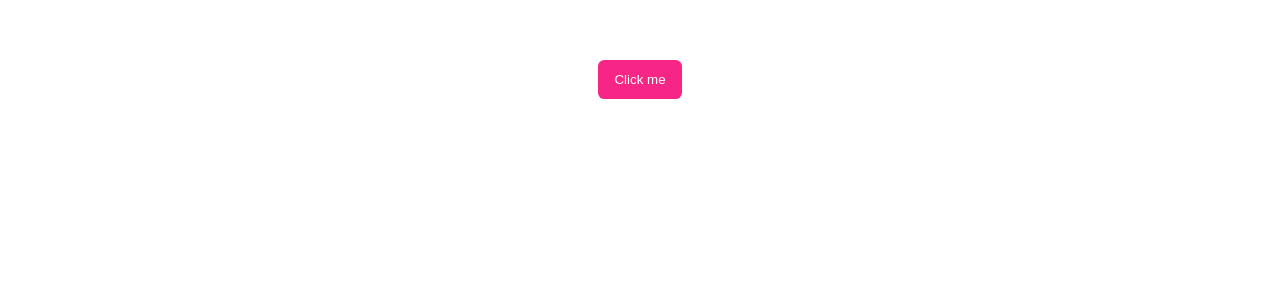
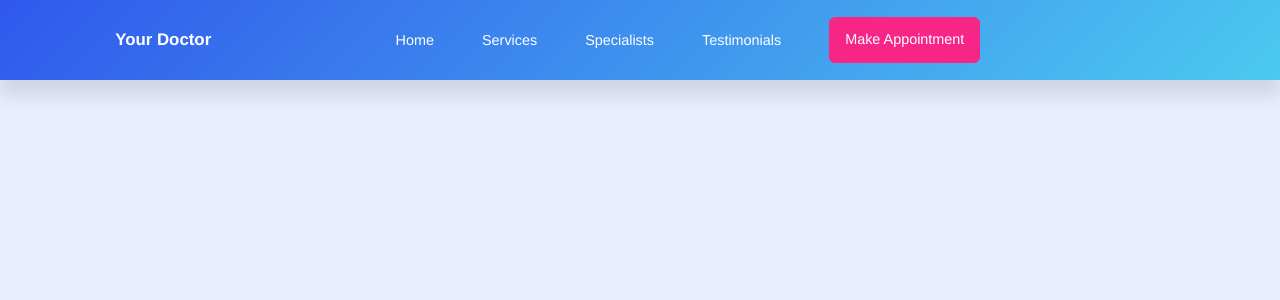
Before and after one commit to Hanna2m/clinic-website, a Vue app: page / in a window 1280 px wide. Shown: the top 300 px of the page. Built offline with nearby package versions, Linux system fonts and the light colour scheme.

Commit message:
add responsive navbar

```diff
--- a/package.json
+++ b/package.json
@@ -7,6 +7,7 @@
     "build": "vue-cli-service build"
   },
   "dependencies": {
+    "boxicons": "^2.1.4",
     "core-js": "^3.8.3",
     "vue": "^3.2.13"
   },
--- a/src/App.vue
+++ b/src/App.vue
@@ -4,6 +4,7 @@
 
 <script>
 import Home from './components/Home.vue'
+
 
 export default {
   name: 'App',
@@ -18,8 +19,5 @@ export default {
   font-family: Avenir, Helvetica, Arial, sans-serif;
   -webkit-font-smoothing: antialiased;
   -moz-osx-font-smoothing: grayscale;
-  text-align: center;
-  color: #2c3e50;
-  margin-top: 60px;
 }
 </style>
--- a/src/components/Home.vue
+++ b/src/components/Home.vue
@@ -1,16 +1,59 @@
 <template>
-  <div class="hello">
-    <button class="btn">Click me</button>
+  <div>
+    <nav>
+      <div class="container">
+        <a href="" class="nav-logo">
+          <h3>Your Doctor</h3>
+        </a>
+
+        <ul>
+          <li><a href="#">Home</a></li>
+          <li><a href="#services">Services</a></li>
+          <li><a href="#specialists">Specialists</a></li>
+          <li><a href="#testimonials">Testimonials</a></li>
+          <li><a class="btn" href="#appointment">Make Appointment</a></li>
+        </ul>
+
+        <ul class="nav-items_mobile"
+            :class="this.showMobileMenu ? 'open-menu' : 'close-menu'">
+          <li><a href="#">Home</a></li>
+          <li><a href="#services">Services</a></li>
+          <li><a href="#specialists">Specialists</a></li>
+          <li><a href="#testimonials">Testimonials</a></li>
+          <li><a class="btn" href="#appointment">Make Appointment</a></li>
+        </ul>
+        <div v-if="showMobileMenu == true">
+          <button id="open_nav-btn" @click="showMenu"><box-icon name='menu' color="#ffffff"/></button>
+        </div>
+        <div v-if="showMobileMenu == false">
+          <button id="close_nav-btn" @click="showMenu"><box-icon name='x' color="#ffffff" ></box-icon></button>
+        </div>
+
+      </div>
+    </nav>
   </div>
 </template>
 
 <script>
+import 'boxicons';
+
 export default {
   name: 'Home',
-  props: {
-    msg: String
+
+  data() {
+    return {
+      showMobileMenu: true
+    }
+  },
+
+  methods: {
+    showMenu() {
+      this.showMobileMenu = !this.showMobileMenu
+    }
   }
 }
+
+
 </script>
 
 <!-- Add "scoped" attribute to limit CSS to this component only -->
--- a/src/partials/_general.scss
+++ b/src/partials/_general.scss
@@ -1,3 +1,14 @@
+html {
+  scroll-behavior: smooth;
+}
+
+body {
+  font-family: 'Nunito', sans-serif;
+  line-height: 1.5;
+  color: $dark-color;
+  background-color: rgba($primary-color, 0.1);
+  user-select: none;
+}
 .container {
   width: $container-lg;
   margin: 0 auto;
--- a/src/partials/_mixins.scss
+++ b/src/partials/_mixins.scss
@@ -13,3 +13,12 @@
     box-shadow: 0 1rem 1.6rem rgba($black-color, 0.15);
   }
 }
+
+@mixin gradientBackground {
+  background: linear-gradient(135deg, $primary-color, $primary-color-variant);
+  color: $white-color;
+
+  h1, h2, h3, h4, h5 {
+    color: $white-color
+  }
+}
--- /dev/null
+++ b/src/partials/_nav.scss
@@ -0,0 +1,92 @@
+nav {
+  width: 100vw;
+  height: 5rem;
+  position: fixed;
+  z-index: 10;
+  display: grid;
+  place-items: center;
+  @include gradientBackground;
+  box-shadow: 0 1rem 1rem rgba($black-color, 0.1);
+
+  .container {
+    display: flex;
+    justify-content: space-between;
+
+    ul {
+      display: flex;
+      gap: 3rem;
+      align-items: center;
+    }
+
+   .nav-items_mobile {
+      display:none
+    }
+
+    button {
+      display: none;
+    }
+
+    a {
+      color: $white-color;
+      font-weight: 400;
+      font-size: 0.9rem;
+    }
+
+    .nav-logo {
+      color: $white-color;
+      margin-top: auto;
+      margin-bottom: auto;
+    }
+  }
+}
+
+@media screen and (max-width: 1024px) {
+  nav {
+    .container {
+      button {
+        display: inline-block;
+        background: transparent;
+        font-size: 2rem;
+        cursor: pointer;
+
+        // &#close_nav-btn {
+        //   display: none;
+        // }
+      }
+
+      .nav-items_mobile {
+        &.close-menu {
+        display: block;
+      }
+
+      }
+      ul {
+        display: none;
+        position: fixed;
+        right: 5%;
+        top: 5rem;
+        flex-direction: column;
+        align-items: flex-start;
+        gap: 0;
+
+        li {
+          width: 100%;
+          a {
+            color: $white-color;
+            height: 100%;
+            display: block;
+            padding: 1.5rem 2rem;
+            border-radius: 0;
+            background: linear-gradient(
+              $primary-color-variant,
+              darken($primary-color-variant, 12%));
+
+            &.btn {
+              background: $secondary-color;
+            }
+          }
+        }
+      }
+    }
+  }
+}
--- a/src/style/main.css
+++ b/src/style/main.css
@@ -7,6 +7,21 @@
   list-style: none;
   text-decoration: none;
   box-sizing: border-box;
+}
+
+html {
+  scroll-behavior: smooth;
+}
+
+body {
+  font-family: "Nunito", sans-serif;
+  line-height: 1.5;
+  color: rgba(12, 3, 27, 0.7);
+  background-color: rgba(48, 88, 236, 0.1);
+  -webkit-user-select: none;
+     -moz-user-select: none;
+      -ms-user-select: none;
+          user-select: none;
 }
 
 .container {
@@ -85,4 +100,78 @@ section p {
   .section > p {
     width: 90%;
   }
+}
+nav {
+  width: 100vw;
+  height: 5rem;
+  position: fixed;
+  z-index: 10;
+  display: grid;
+  place-items: center;
+  background: linear-gradient(135deg, #3058ec, #4cc9f0);
+  color: #ffffff;
+  box-shadow: 0 1rem 1rem rgba(12, 3, 27, 0.1);
+}
+nav h1, nav h2, nav h3, nav h4, nav h5 {
+  color: #ffffff;
+}
+nav .container {
+  display: flex;
+  justify-content: space-between;
+}
+nav .container ul {
+  display: flex;
+  gap: 3rem;
+  align-items: center;
+}
+nav .container .nav-items_mobile {
+  display: none;
+}
+nav .container button {
+  display: none;
+}
+nav .container a {
+  color: #ffffff;
+  font-weight: 400;
+  font-size: 0.9rem;
+}
+nav .container .nav-logo {
+  color: #ffffff;
+  margin-top: auto;
+  margin-bottom: auto;
+}
+
+@media screen and (max-width: 1024px) {
+  nav .container button {
+    display: inline-block;
+    background: transparent;
+    font-size: 2rem;
+    cursor: pointer;
+  }
+  nav .container .nav-items_mobile.close-menu {
+    display: block;
+  }
+  nav .container ul {
+    display: none;
+    position: fixed;
+    right: 5%;
+    top: 5rem;
+    flex-direction: column;
+    align-items: flex-start;
+    gap: 0;
+  }
+  nav .container ul li {
+    width: 100%;
+  }
+  nav .container ul li a {
+    color: #ffffff;
+    height: 100%;
+    display: block;
+    padding: 1.5rem 2rem;
+    border-radius: 0;
+    background: linear-gradient(#4cc9f0, #14b8eb);
+  }
+  nav .container ul li a.btn {
+    background: #f72585;
+  }
 }/*# sourceMappingURL=main.css.map */
--- a/src/style/main.scss
+++ b/src/style/main.scss
@@ -1,3 +1,4 @@
 @import '../partials/config';
 @import '../partials/mixins';
 @import '../partials/general';
+@import '../partials/nav';
```
Also changed, not shown: 2 other files (tests, documents, lock files or other folders).
